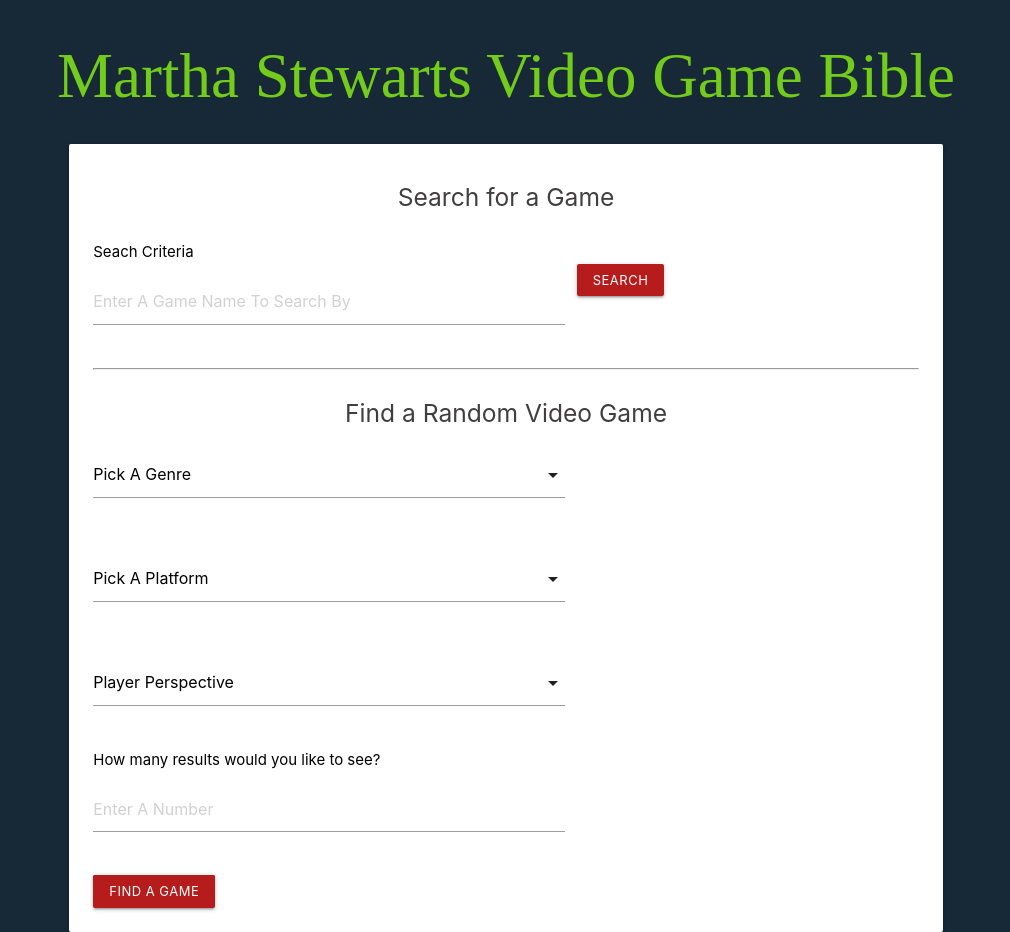
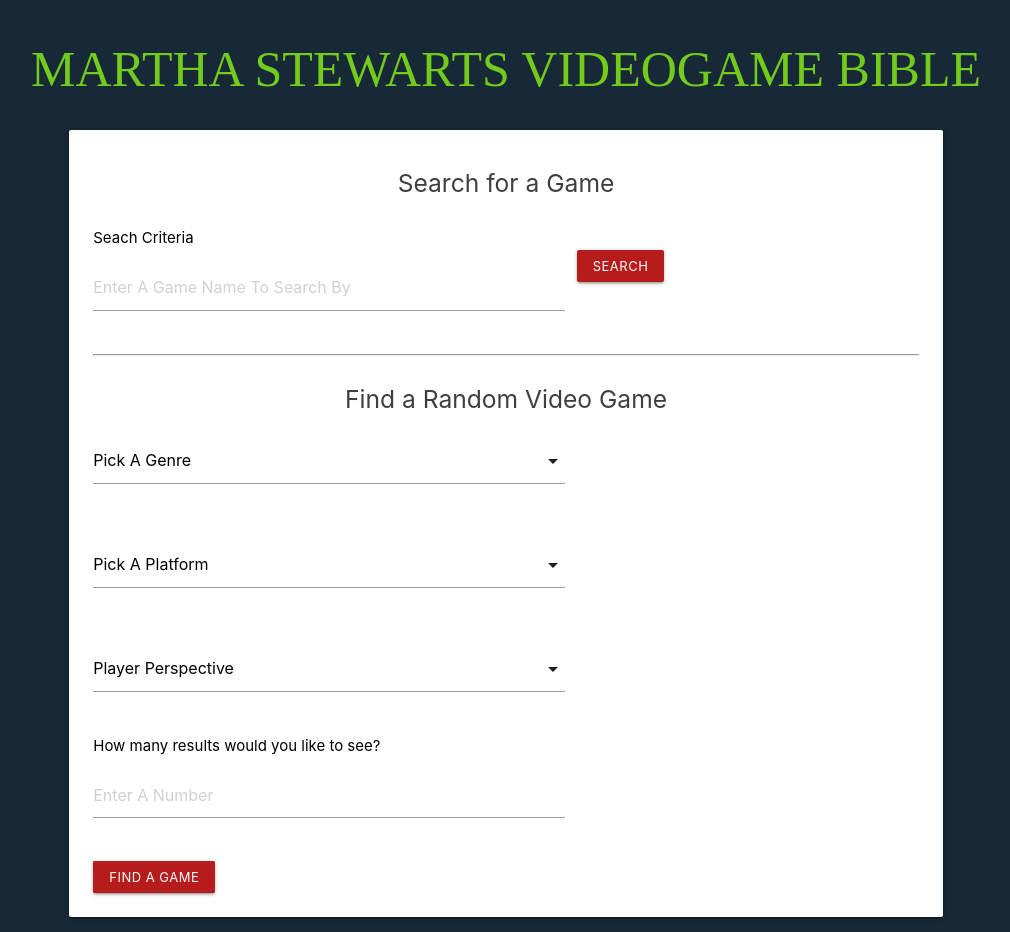
Before and after one commit to Teknix420/Martha-Stewarts-VG-Bible, a plain HTML site: page index.html in a window 1280 px wide. Shown: the top 932 px of the page, without its empty margins (134-1144 px from the left). Drawn offline with nearby package versions, Linux system fonts and the light colour scheme; a web font is replaced by a local one.

Commit message:
capitalized letters in title

```diff
--- a/index.html
+++ b/index.html
@@ -11,7 +11,7 @@
 </head>
 
 <body>
-    <header><h1 style="text-align: center;">Martha Stewarts Video Game Bible</h1></header>
+    <header><h1 style="text-align: center; font-size: 50px;">MARTHA STEWARTS VIDEOGAME BIBLE</h1></header>
     <div class="container" id="main-container">
 
         <div class="row">
```
